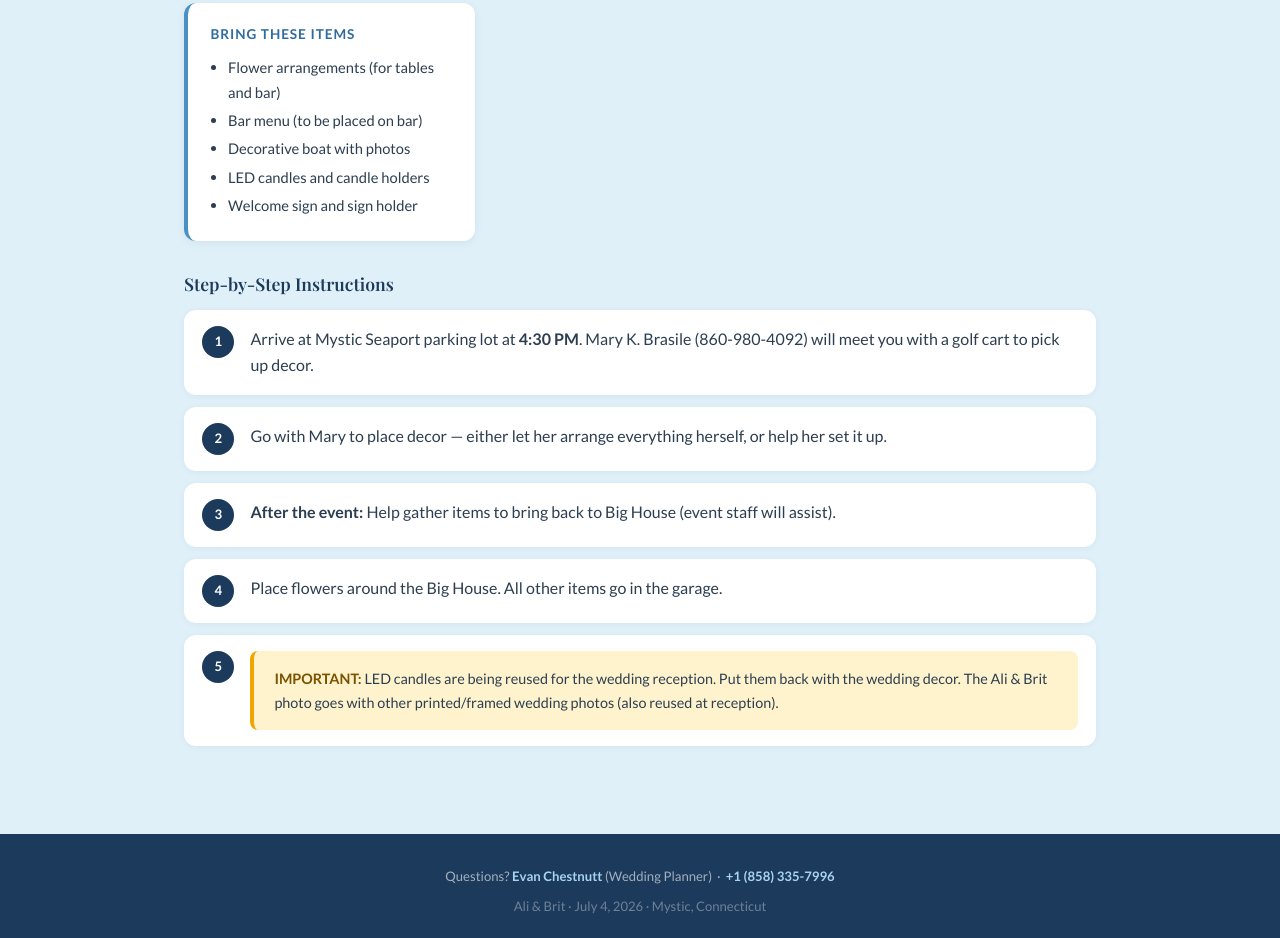
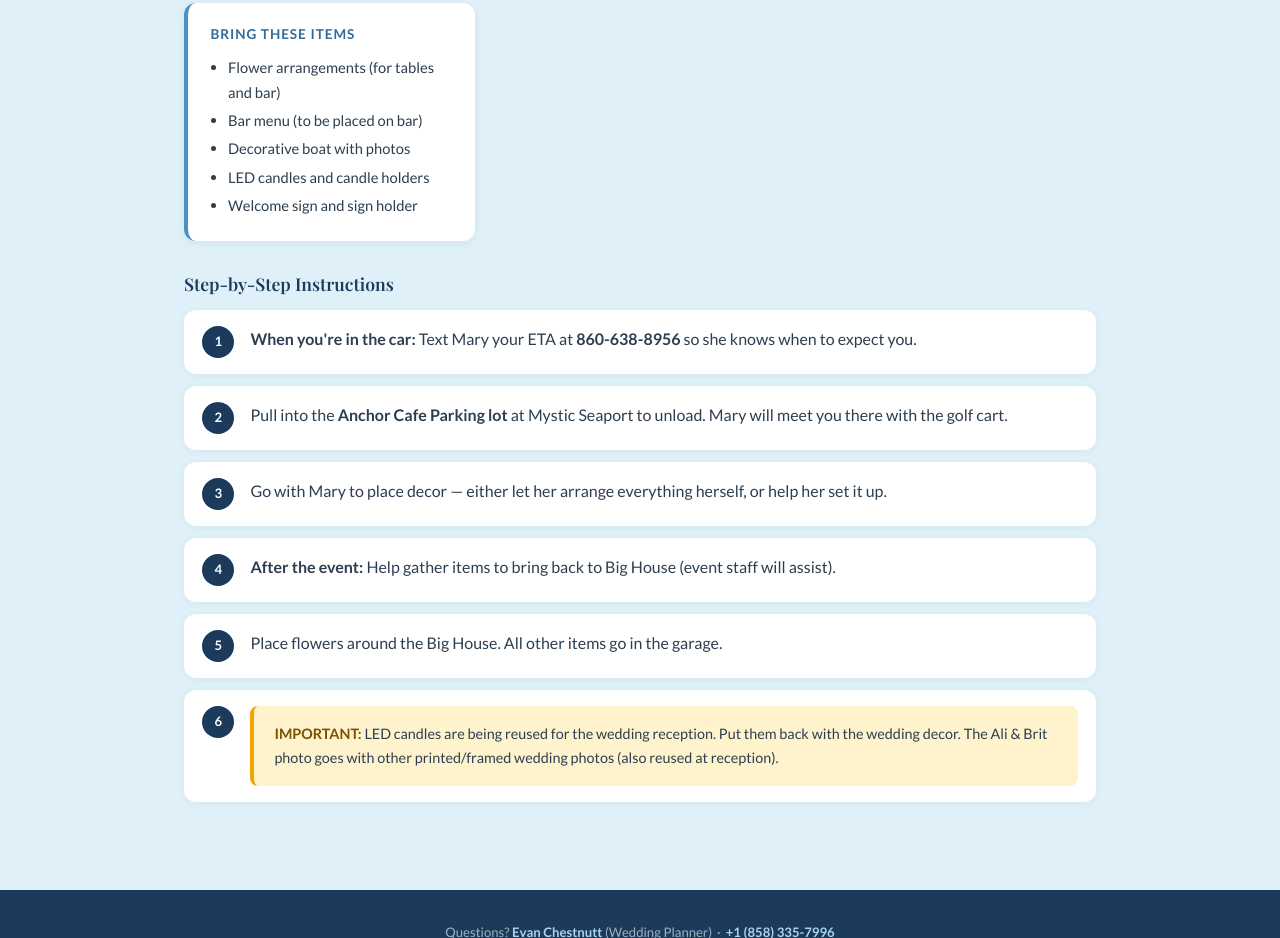
Before and after one commit to britbiddle/wedding-family-info, a plain HTML site: page index.html in a window 1280 px wide. Shown: the part 9757-10695 px from the top of the page. Drawn offline with nearby package versions, Linux system fonts and the light colour scheme; a web font is replaced by a local one.

Commit message:
Update decor instructions with Mary's number and Anchor Cafe parking
Parents should text Mary (860-638-8956) with ETA when in the car,
then pull into Anchor Cafe Parking lot to unload.

Co-Authored-By: Claude Sonnet 4.6 <noreply@anthropic.com>

```diff
--- a/index.html
+++ b/index.html
@@ -1107,7 +1107,7 @@
       <h2>Welcome Party <span>Decor</span></h2>
     </div>
     <div class="info-box">
-      <strong>Assigned to: Mom &amp; Dad</strong> — Arrive at Mystic Seaport by <strong>4:30 PM</strong>. Event manager Mary K. Brasile (860-980-4092) will meet you at the parking lot with a golf cart.
+      <strong>Assigned to: Mom &amp; Dad</strong> — Arrive at Mystic Seaport by <strong>4:30 PM</strong>. Pull into the <strong>Anchor Cafe Parking lot</strong> to unload. Mary K. Brasile will meet you there with the golf cart.
     </div>
 
     <h3 style="font-family:'Playfair Display',serif; font-size:1.1rem; color:var(--navy); margin:1.5rem 0 .75rem;">Decor Items to Bring</h3>
@@ -1128,22 +1128,26 @@
     <div class="decor-steps">
       <div class="decor-step">
         <div class="step-num">1</div>
-        <div>Arrive at Mystic Seaport parking lot at <strong>4:30 PM</strong>. Mary K. Brasile (860-980-4092) will meet you with a golf cart to pick up decor.</div>
+        <div><strong>When you're in the car:</strong> Text Mary your ETA at <strong>860-638-8956</strong> so she knows when to expect you.</div>
       </div>
       <div class="decor-step">
         <div class="step-num">2</div>
+        <div>Pull into the <strong>Anchor Cafe Parking lot</strong> at Mystic Seaport to unload. Mary will meet you there with the golf cart.</div>
+      </div>
+      <div class="decor-step">
+        <div class="step-num">3</div>
         <div>Go with Mary to place decor — either let her arrange everything herself, or help her set it up.</div>
       </div>
       <div class="decor-step">
-        <div class="step-num">3</div>
+        <div class="step-num">4</div>
         <div><strong>After the event:</strong> Help gather items to bring back to Big House (event staff will assist).</div>
       </div>
       <div class="decor-step">
-        <div class="step-num">4</div>
+        <div class="step-num">5</div>
         <div>Place flowers around the Big House. All other items go in the garage.</div>
       </div>
       <div class="decor-step">
-        <div class="step-num">5</div>
+        <div class="step-num">6</div>
         <div class="alert" style="margin:0; border-radius:8px;">
           <strong>IMPORTANT:</strong> LED candles are being reused for the wedding reception. Put them back with the wedding decor. The Ali &amp; Brit photo goes with other printed/framed wedding photos (also reused at reception).
         </div>
```
